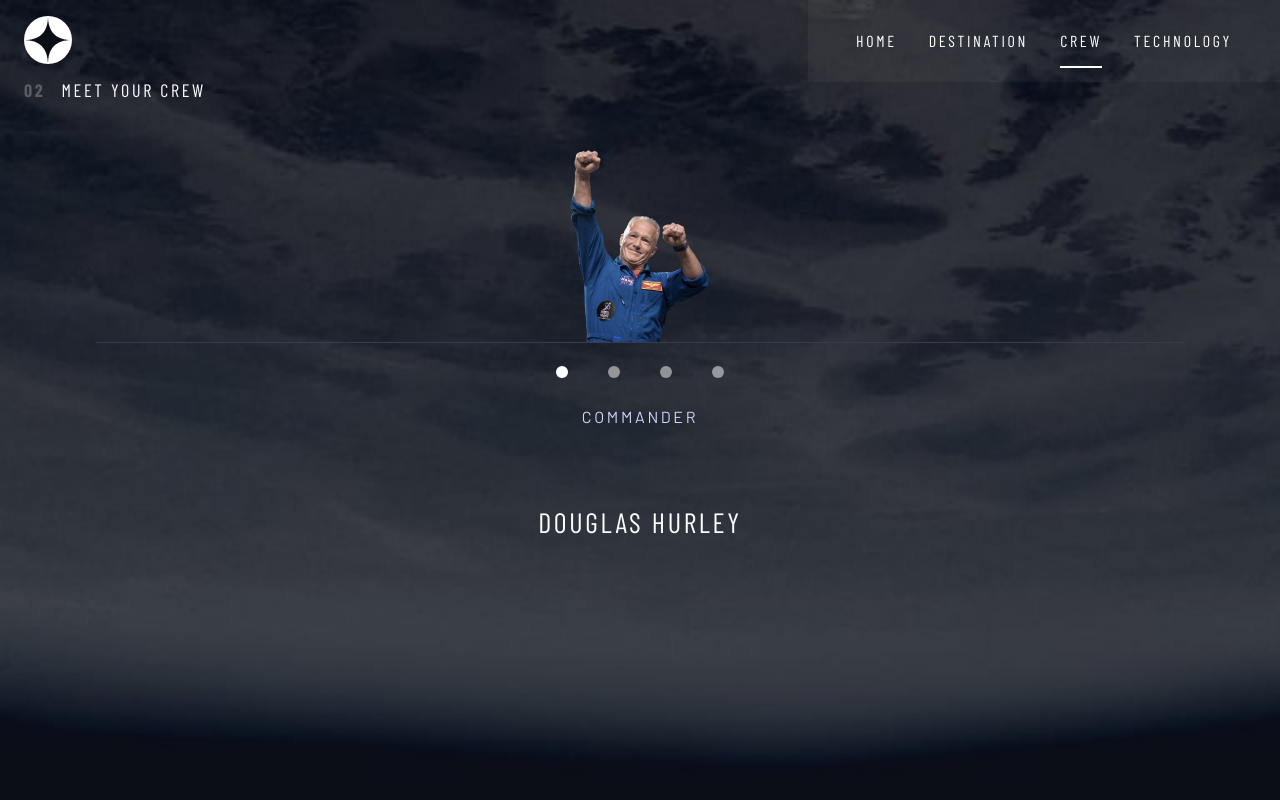
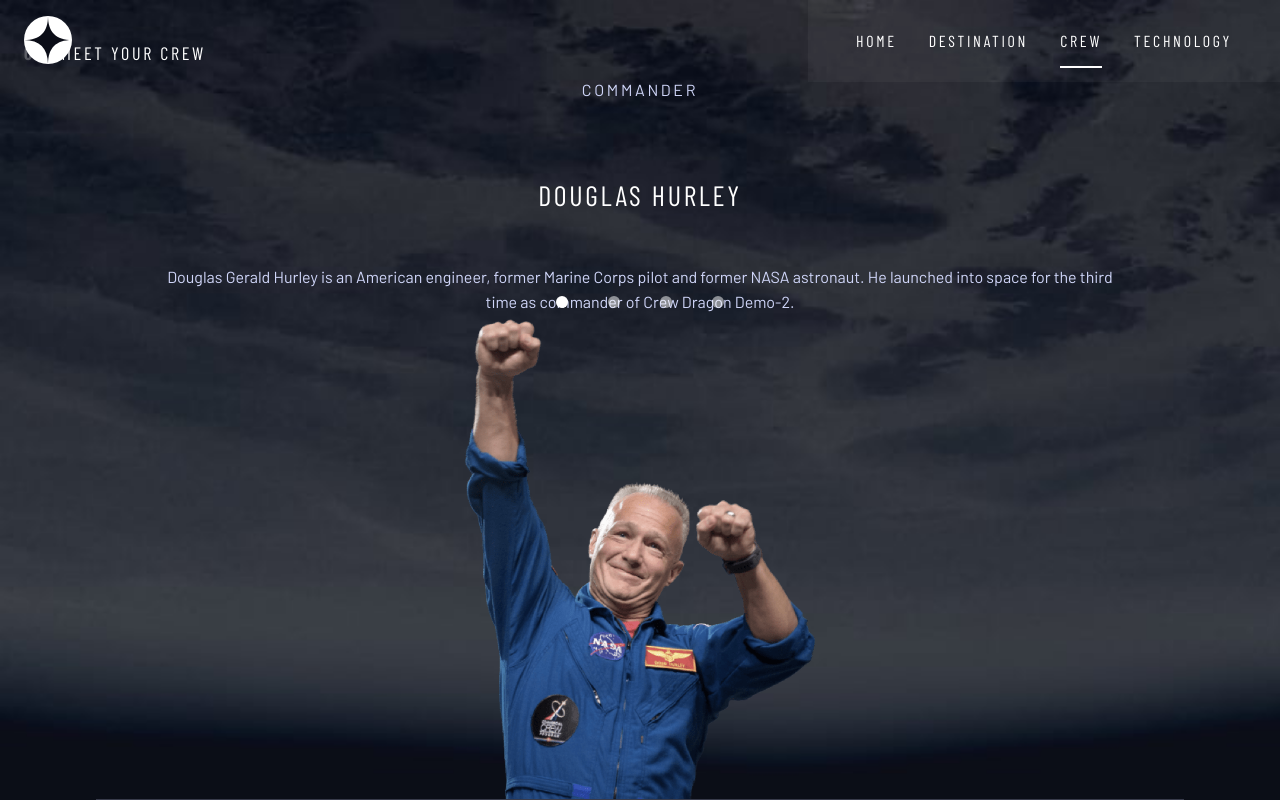
Before and after one commit to S-Brand5136/Space-Tourism, a React (Create React App) app: page /crew in a window 1280 px wide. Built offline with nearby package versions, Linux system fonts and the light colour scheme; a web font is replaced by a local one.

Commit message:
adjust tablet screen size layout

```diff
--- a/src/pages/Crew.js
+++ b/src/pages/Crew.js
@@ -35,6 +35,7 @@ const Crew = () => {
         {crewData.map((item) => {
           return (
             <Carousel.Item interval={null} key={item.name}>
+              <div className='carousel-container'>
                 <div className='image-container'>
                   <img
                     className='carousel-image'
@@ -51,6 +52,7 @@ const Crew = () => {
                   </Text>
                   <Text className='mt-5'>{item.bio}</Text>
                 </section>
+              </div>
             </Carousel.Item>
           );
         })}
--- a/src/pages/styles/Crew.scss
+++ b/src/pages/styles/Crew.scss
@@ -11,11 +11,18 @@ main.crew {
   flex-direction: column;
   justify-content: flex-start;
   align-items: center;
-
-  padding: 5rem 0 3rem 0;
+  height: 100%;
+  padding: 7rem 0 3rem 0;
 
   div.carousel {
     margin-top: 3rem;
+  }
+
+  div.carousel-container {
+    display: flex;
+    flex-direction: column;
+    justify-content: center;
+    align-items: center;
   }
 
   div.image-container {
@@ -23,16 +30,66 @@ main.crew {
     border-bottom: 1px solid #383b4b;
     width: 85%;
     margin-bottom: 4rem;
-
-    img.carousel-image {
-      max-height: 12rem;
-
-      margin: 0;
-    }
   }
 
   div.indicators {
     position: relative;
     top: 13.5rem;
   }
+
+  @media only screen and (max-width: $breakpoint-mobile) {
+    div.catousel-container {
+      flex-direction: column;
+    }
+
+    img.carousel-image {
+      max-height: 12rem;
+      margin: 0;
+    }
+  }
+
+  @media only screen and (max-width: $breakpoint-desktop) and (min-width: $breakpoint-tablet) {
+    padding: 0;
+    display: grid;
+    grid-auto-columns: auto;
+    justify-content: center;
+    grid-template-rows: 10% 90%;
+    grid-template-columns: 100%;
+
+    header {
+      margin-top: 1.75rem;
+    }
+
+    div.carousel {
+      height: 100%;
+      margin-top: 0;
+
+      div.carousel-inner {
+        height: 100%;
+
+        div.carousel-item {
+          height: 100%;
+        }
+      }
+    }
+
+    div.carousel-container {
+      flex-direction: column-reverse;
+      margin-bottom: 0;
+      height: 100%;
+
+      section.info-card {
+        padding: 0 10rem 0 10rem;
+      }
+
+      div.image-container {
+        margin-bottom: 0;
+
+        img.carousel-image {
+          max-height: 30rem;
+          margin: 0;
+        }
+      }
+    }
+  }
 }
```
Lines whose indentation alone changed are shown as unchanged.
